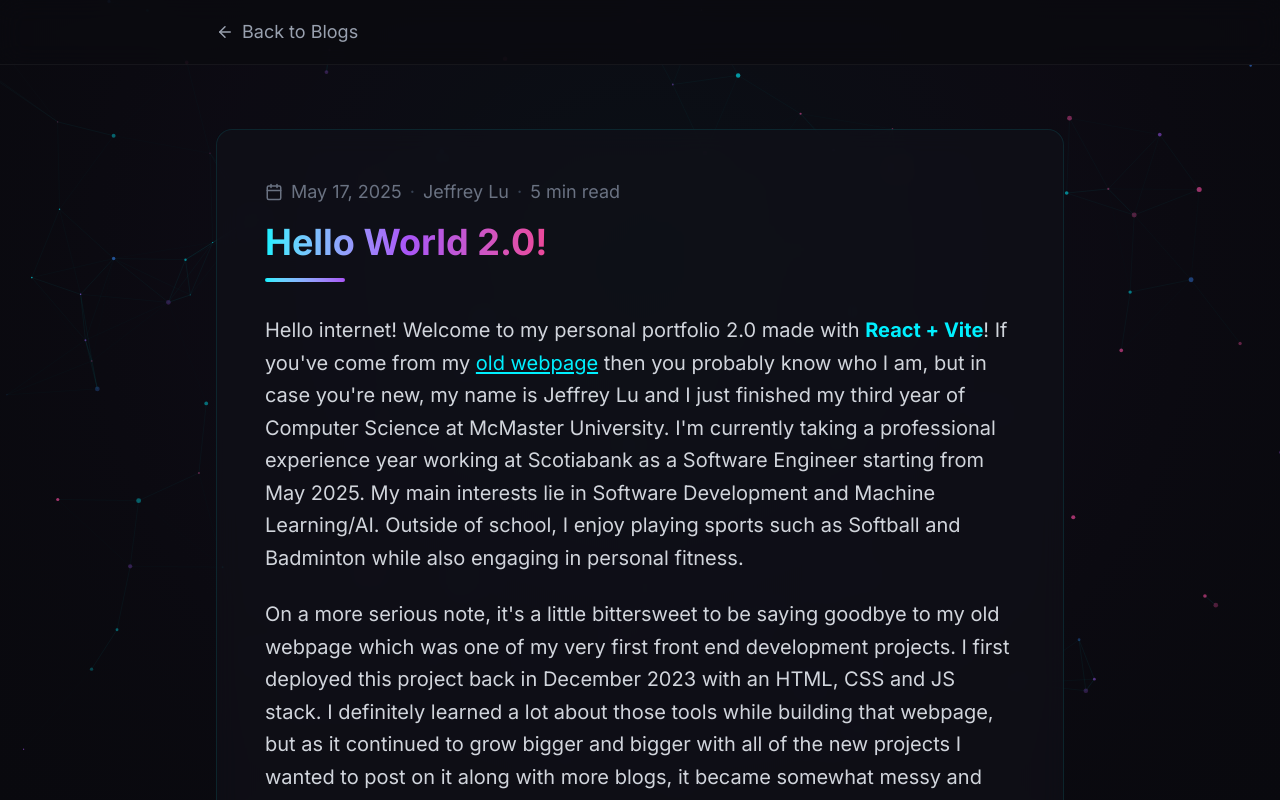
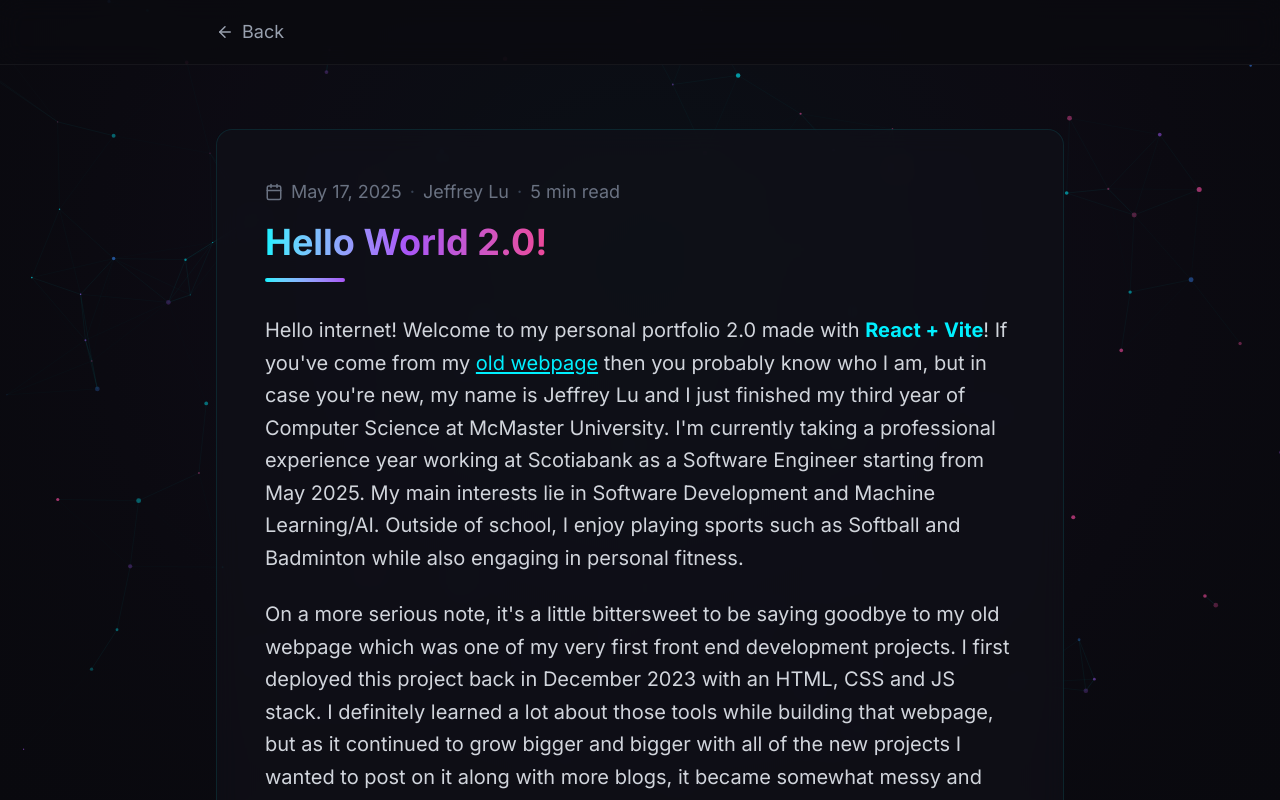
Before and after one commit to jeffreyl45/jefflu2, a React (Vite) app: page /#/blogs/blog1 in a window 1280 px wide. Shown: the top 800 px of the page. Built offline with nearby package versions, Linux system fonts and the light colour scheme.

Commit message:
updated text

```diff
--- a/src/blogs/Blog1.jsx
+++ b/src/blogs/Blog1.jsx
@@ -19,7 +19,7 @@ export default function Blog1() {
             className="flex items-center gap-2 text-gray-400 hover:text-cyan-glow text-lg transition-colors duration-300"
           >
             <FiArrowLeft />
-            Back to Blogs
+            Back
           </Link>
         </div>
       </header>
```
